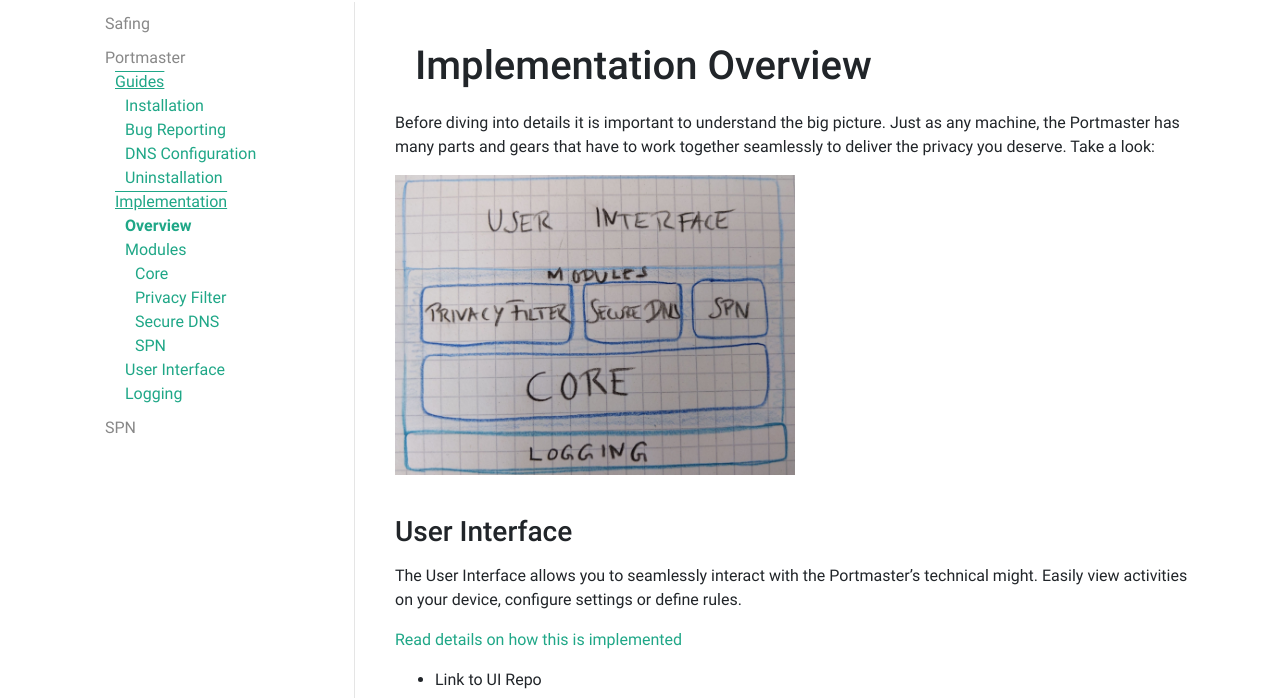
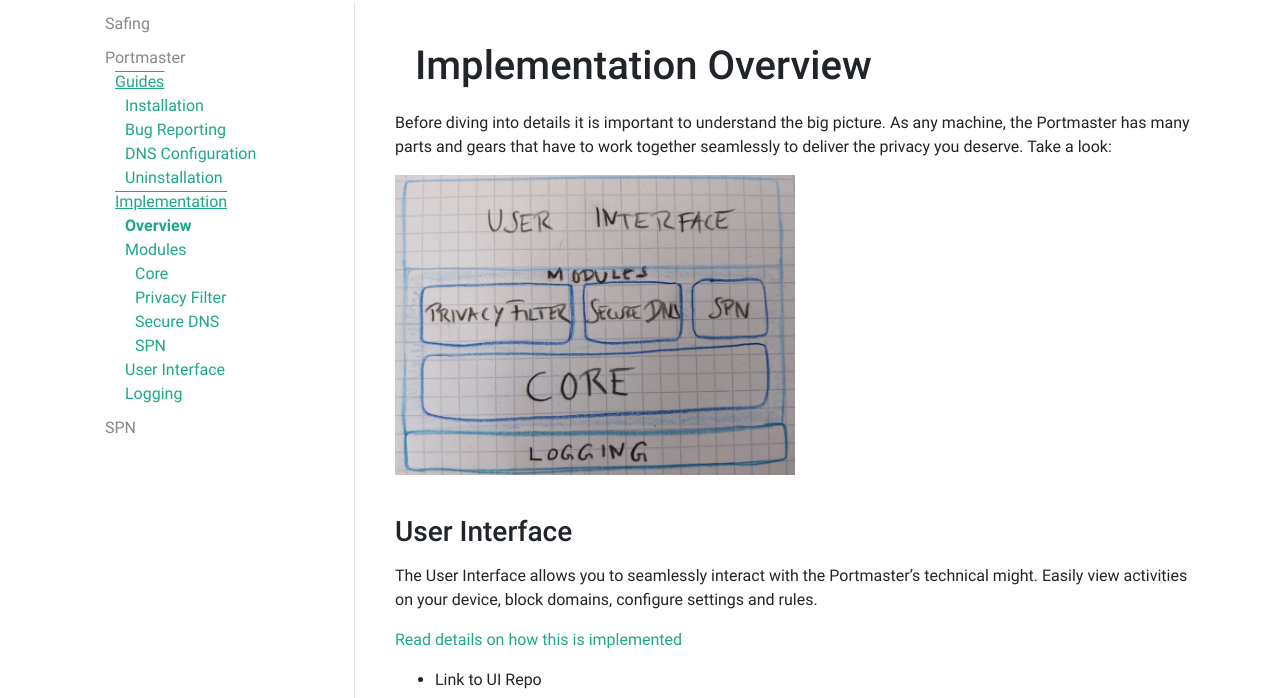
Before and after one commit to safing/docs, a Jekyll site: the page built from portmaster/implementation/overview.md, in a window 1280 px wide. Shown: the part 115-813 px from the top of the page. Built offline with Jekyll 4.4.1, drawn with Linux system fonts in a browser that asks for light colours.

Commit message:
Improve wording

```diff
--- a/portmaster/implementation/overview.md
+++ b/portmaster/implementation/overview.md
@@ -3,13 +3,13 @@ title: Implementation Overview
 layout: base
 ---
 
-Before diving into details it is important to understand the big picture. Just as any machine, the Portmaster has many parts and gears that have to work together seamlessly to deliver the privacy you deserve. Take a look:
+Before diving into details it is important to understand the big picture. As any machine, the Portmaster has many parts and gears that have to work together seamlessly to deliver the privacy you deserve. Take a look:
 
 ![Portmaster Big Picture](/assets/images/big_picture.jpg)
 
 ### User Interface
 
-The User Interface allows you to seamlessly interact with the Portmaster's technical might. Easily view activities on your device, configure settings or define rules.
+The User Interface allows you to seamlessly interact with the Portmaster's technical might. Easily view activities on your device, block domains, configure settings and rules.
 
 [Read details on how this is implemented](/portmaster/implementation/user-interface/)
 
```
